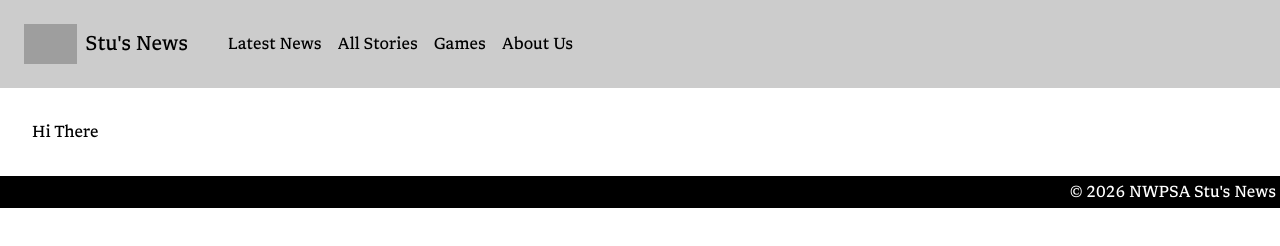
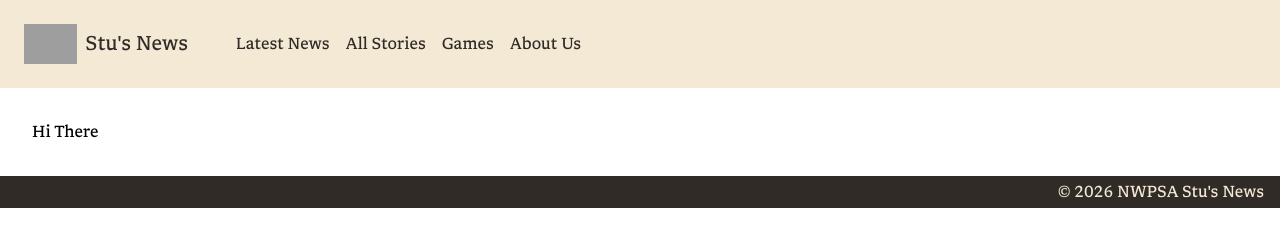
Before and after one commit to DanielBdT-git/stus-news-web, an Astro site: page / in a window 1280 px wide. Built offline with nearby package versions, Linux system fonts and the light colour scheme; Astro itself is replaced by a stand-in of ours; grey boxes are pictures that could not be loaded.

Commit message:
custom colors

```diff
--- a/src/components/Footer.astro
+++ b/src/components/Footer.astro
@@ -1,3 +1,3 @@
-<footer class="flex flex-row justify-end p-1 bg-black text-white">
+<footer class="flex flex-row justify-end p-1 pr-4 bg-brown text-beige">
   © 2026 NWPSA Stu's News
 </footer>
--- a/src/components/Header.astro
+++ b/src/components/Header.astro
@@ -1,4 +1,4 @@
-<header class="flex flex-row p-4 gap-8 bg-black/20">
+<header class="flex flex-row p-4 gap-10 bg-beige text-brown">
   <a class="flex flex-row p-2 gap-2 items-center" href="/">
     <img src="./src/assets/nwpsa.webp" class="h-10" alt="NWPSA" />
     <h2 class="text-xl">Stu's News</h2>
--- a/src/styles/global.css
+++ b/src/styles/global.css
@@ -4,6 +4,8 @@
 /* custon tailwind styles */
 @theme {
   --font-sans: Libron, sans-serif;
+  --color-beige: #f4e9d4;
+  --color-brown: #302b27;
 }
 
 @font-face {
```
